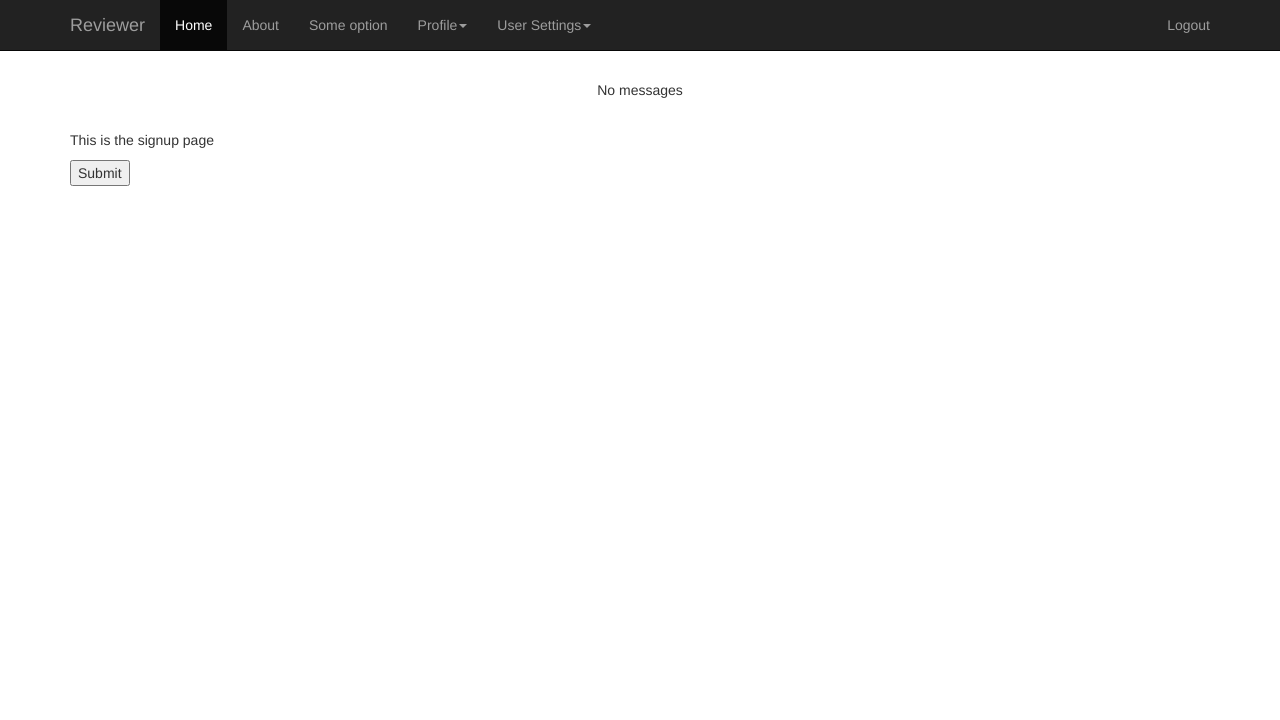
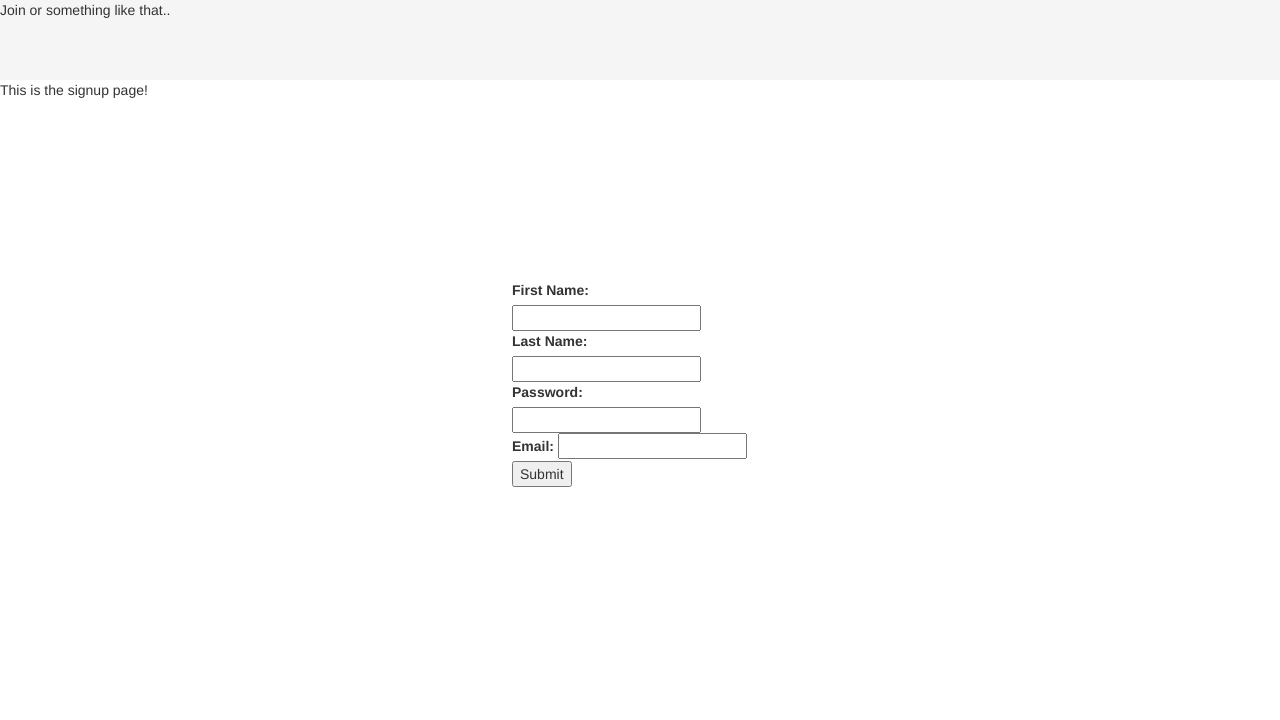
Before and after one commit to doofgod/reviewer, a Django app: page / in a window 1280 px wide. Shown: the top 720 px of the page. Run offline with Django 3.2, Linux system fonts and the light colour scheme; some libraries are stand-ins or nearby versions.

Commit message:
changed signup css, and to parse it out by field

```diff
--- a/src/accounts/forms.py
+++ b/src/accounts/forms.py
@@ -1,8 +1,9 @@
 from django import forms
 from django.core.exceptions import ValidationError
 
-class UserForm(forms.Form):
-    username = forms.CharField(label='Username', max_length=100)
+class SignupForm(forms.Form):
+    firstname = forms.CharField(label='First Name', max_length=100)
+    lastname = forms.CharField(label='LastName', max_length=100)
     password = forms.CharField(label='Password', max_length=100)
     email = forms.CharField(label='Email', max_length=100)
 
@@ -11,8 +12,8 @@ class LoginForm(forms.Form):
     password = forms.CharField(label='Password', max_length=100)
 
 class PasswordChangeForm(forms.Form):
-    oldpassword = forms.CharField(label='Password', max_length=100)
-    newpassword1 = forms.CharField(label='New Password', max_length=100)
+    oldpassword = forms.CharField(label='password', max_length=100)
+    newpassword1 = forms.CharField(label='new Password', max_length=100)
     newpassword2 = forms.CharField(label='Repeat new password', max_length=100)
 
 class ForgotPasswordForm(forms.Form):
--- a/src/accounts/templates/signup.html
+++ b/src/accounts/templates/signup.html
@@ -1,12 +1,214 @@
-{% extends 'base.html' %}
+<!DOCTYPE html>
+<html lang="en">
 
-{% block content %}
-<p>This is the signup page</p>
+<head>
+    <meta charset="utf-8">
+    <meta http-equiv="X-UA-Compatible" content="IE=edge">
+    <meta name="viewport" content="width=device-width, initial-scale=1.0">
+
+    <link rel="icon" href="../static/favicon.ico">
+    <title>Reviewer</title>
 
 
-<form action="{% url 'signup' %} " method="post">
-    {% csrf_token %}
-    {{ userForm }}
-    <input type="submit" value="Submit" />
-</form>
-{% endblock %}
+    <link href="../static/bootstrap/css/bootstrap.min.css" rel="stylesheet" media="screen">
+    <link href="/static/bootstrap/css/bootstrap.min.css" rel="stylesheet" media="screen">
+    <link href="/static/base.css" rel="stylesheet" media="screen">
+    <link href="/static/navbar.css" rel="stylesheet">
+    <link href="/static/custom.css" rel="stylesheet">
+    <script src="//code.jquery.com/jquery-1.11.2.min.js"></script>
+    <script src="//code.jquery.com/jquery-migrate-1.2.1.min.js"></script>
+    <!-- jQuery (necessary for Bootstrap's JavaScript plugins) -->
+    <!-- <script src="https://ajax.googleapis.com/ajax/libs/jquery/1.11.2/jquery.min.js"></script> -->
+
+    <!-- Include all compiled plugins (below), or include individual files as needed -->
+    <script src="/static/bootstrap/js/bootstrap.min.js"></script>
+
+	<script>
+		$(document).ready(function(){
+
+
+			var csrftoken = $('[name = "csrfmiddlewaretoken"]').val();
+			//alert(csrftoken);
+
+			$( "#jquerybutton" ).click(function(){
+				firstValue  = $("#searchvalue").val();
+				secondValue = $("#searchvalue2").val();
+				$.ajax({
+
+					  beforeSend: function( xhr ){
+						  xhr.setRequestHeader("X-CSRFToken", csrftoken);
+					  },
+					  method: "POST",
+					  url: "/books/jquerytest",
+					  data: { name: firstValue, location: secondValue },
+					  error: function(req, resulttype, exc){alert("there was an error"); },
+					  success: function(data, textStatus, jqXHR){
+						  document.getElementById('results').innerHTML= data;
+						  }
+					});
+
+
+
+
+			});
+		});
+	//			$.ajax({
+	//				  method: "POST",
+	//				  url: "/books/jquerytest",
+	//				  data: { name: "John", location: "Boston" }
+	//				})
+	//				  .done(function() {
+	//				    alert( "Data Saved: ");
+	//				  });
+
+
+//			$( "#jquerybutton" ).click(function() {
+//				  //var  the_data = $("#searchvalue2").val();
+//				  $("#results").load('/books/jquerytest', 'fuck the police',
+//						  function(){
+//					  		alert('Load was performed');
+//				  })
+//			});
+
+
+
+//		$(document).ready(function(){
+//			if (typeof jQuery != 'undefined') {
+//			    alert("jQuery library is loaded!");
+//			}else{
+//			    alert("jQuery library is not found!");
+//			}
+//		});
+
+		// using jQuery
+	function getCookie(name) {
+	    var cookieValue = null;
+	    if (document.cookie && document.cookie != '') {
+	        var cookies = document.cookie.split(';');
+	        for (var i = 0; i < cookies.length; i++) {
+	            var cookie = jQuery.trim(cookies[i]);
+	            // Does this cookie string begin with the name we want?
+	            if (cookie.substring(0, name.length + 1) == (name + '=')) {
+	                cookieValue = decodeURIComponent(cookie.substring(name.length + 1));
+	                break;
+	            }
+	        }
+	    }
+	    return cookieValue;
+}
+
+		function changeText(){
+			document.getElementById('myDiv').innerHTML = 'Fred Flinstone';
+		}
+
+		function loadXMLDoc()
+		{
+			//alert('loadXML called');
+			{
+				var xmlhttp;
+				if (window.XMLHttpRequest)
+				  {// code for IE7+, Firefox, Chrome, Opera, Safari
+				  //alert('xmlhttp set');
+				  xmlhttp=new XMLHttpRequest();
+				  }
+				else
+				  {// code for IE6, IE5
+				  xmlhttp=new ActiveXObject("Microsoft.XMLHTTP");
+				  }
+				xmlhttp.onreadystatechange=function()
+				  {
+
+				 if (xmlhttp.readyState==4 && xmlhttp.status==200)
+				    {
+
+					  document.getElementById('myDiv').innerHTML = 'Fred Flinstone';
+
+					  document.getElementById('context').innerHTML = xmlhttp.responseText;
+					  alert(xmlhttp.responseText);
+					}
+				  }
+				//xmlhttp.open("POST","../static/ajax_info.txt",true);
+				//xmlhttp.send();
+				var  the_data = 'test='+document.getElementById('txt2').innerHTML;
+				xmlhttp.open("POST","../static/ajax_test.php",true);
+				xmlhttp.setRequestHeader("Content-type", "application/x-www-form-urlencoded");
+				xmlhttp.send(the_data);
+				}
+		}
+
+		function help_click(div, txt) {
+			if (div.innerHTML == "") div.innerHTML = "<br/>   " + txt; else div.innerHTML = ""; }
+
+		function showValue(newValue)
+			{
+				document.getElementById("range").innerHTML=newValue;
+			}
+
+
+		</script>
+
+</head>
+
+<body>
+
+<header class = "header">
+Join or something like that..
+</header>
+
+<div class = "signupcontent">
+	<p>This is the signup page!</p>
+
+	<div class = "signupform">
+		<form action="{% url 'signup' %} " method="post">
+		    {% csrf_token %}
+		    {{ signupForm.non_field_errors }}
+
+		    <div class="fieldwrapper">
+		    	<label for="{{ signupForm.firstname.id_for_label }}">First Name:</label>
+    			{{ signupForm.firstname }}
+    			{{ signupForm.firstname.errors }}
+		    </div>
+
+		    <div class="fieldwrapper">
+		    	<label for="{{ signupForm.lastname.id_for_label }}">Last Name:</label>
+    			{{ signupForm.lastname }}
+    			{{ signupForm.lastname.errors }}
+		    </div>
+
+		    <div class="fieldwrapper">
+		    	<label for="{{ signupForm.password.id_for_label }}">Password:</label>
+    			{{ signupForm.password }}
+    			{{ signupForm.password.errors }}
+		    </div>
+
+		    <div class="fieldwrapper">
+		    	<label for="{{ signupForm.email.id_for_label }}">Email:</label>
+    			{{ signupForm.email }}
+    			{{ signupForm.email.errors }}
+		    </div>
+
+		    <input type="submit" value="Submit" />
+		</form>
+	</div>
+
+
+	<div>
+	{% if signupForm.errors %}
+
+		{% for field, errors in signupForm. %}
+
+
+
+		{% endfor %}
+	{% endif %}
+	</div>
+</div>
+
+
+<footer class = "footer">
+	<div class = "container">
+		<p class = "text-muted">This is a footer</p>
+	</div>
+</footer>
+
+</body>
--- a/src/accounts/views.py
+++ b/src/accounts/views.py
@@ -1,7 +1,7 @@
 from django.shortcuts import render
 from django.contrib.auth.models import User
 from django.contrib.auth import authenticate, login, logout, hashers
-from forms import UserForm, LoginForm, PasswordChangeForm, ForgotPasswordForm, UploadProfilePictureForm
+from forms import SignupForm, LoginForm, PasswordChangeForm, ForgotPasswordForm, UploadProfilePictureForm
 from django.core.files.images import get_image_dimensions
 from reviewer.settings import MEDIA_ROOT, MEDIA_URL
 from models import UserProfilePicture
@@ -12,26 +12,32 @@ from django.core.mail import send_mail
 
 
 def signup(request):
+    print "request method: " + str(request.method)
+    messages =[]
+    if request.method == 'POST':
+        signupForm = SignupForm(request.POST)
+        if signupForm.is_valid():
+            username = signupForm.cleaned_data['Email']
+            firstName = signupForm.cleaned_data['FirstName']
+            lastName = signupForm.cleaned_data['LastName']
+            password = signupForm.cleaned_data['Password']
+            email = signupForm.cleaned_data['Email']
+            user = User.objects.create_user(username, email, password, first_name = firstName, last_Name = lastName)
+            user.save()
 
-    if request.method == 'POST':
-        userForm = UserForm(request.POST)
-        if userForm.is_valid():
-            username = userForm.cleaned_data['username']
-            password = userForm.cleaned_data['password']
-            email = userForm.cleaned_data['email']
-            user = User.objects.create_user(username, email, password)
-            user.save()
-            messages =[]
             messages.append('User added')
             user = authenticate(username=username, password=password)
             login(request, user)
 
             #need to add something here to return the image
-            return render(request, 'homeLoggedIn.html',{'messages': messages})
+            return render(request, 'home.html',{'messages': messages})
+        else:
+            messages.append('Something was screwed up with the form, try again')
+            return render(request, 'signup.html', {'messages': messages, 'signupForm': signupForm})
+    else:
+        signupForm = SignupForm()
 
-    else:
-        userForm = UserForm()
-        return render(request, 'signup.html',{'userForm': userForm})
+        return render(request, 'signup.html',{'signupForm': signupForm})
 
 
 def changePassword(request):
--- a/src/reviewer_web/static/custom.css
+++ b/src/reviewer_web/static/custom.css
@@ -7,3 +7,27 @@
     height: 60px;
     background-color: #f5f5f5;
 }
+
+.header {
+    position: absolute;
+    top: 0;
+    width: 100%;
+    height: 10%;
+    background-color: #f5f5f5;
+}
+
+
+.signupcontent{
+    position: absolute;
+    top: 10%;
+    height: 50%;
+    width: 100%;
+}
+
+.signupform{
+  position: absolute;
+  width: 20%;
+  height: 10%;
+  left: 40%;
+  top: 50%;
+}
--- a/src/reviewer_web/views.py
+++ b/src/reviewer_web/views.py
@@ -4,7 +4,7 @@ from django.core.files import File
 from django.core.files.images import get_image_dimensions
 #from models import UserProfilePicture
 from accounts.models import UserProfilePicture
-from accounts.views import getProfilePicture
+from accounts.views import getProfilePicture, signup
 from django.contrib.auth.models import User
 #from accounts.models import User
 from django.contrib.auth.decorators import login_required
@@ -32,4 +32,4 @@ def home_page(request):
                                                      'MEDIA_URL': MEDIA_URL})
 
     else:
-        return render(request, 'signup.html')
+        return signup(request)
```
Also changed, not shown: src/accounts/models.py (line endings or trailing spaces), 3 other files.
